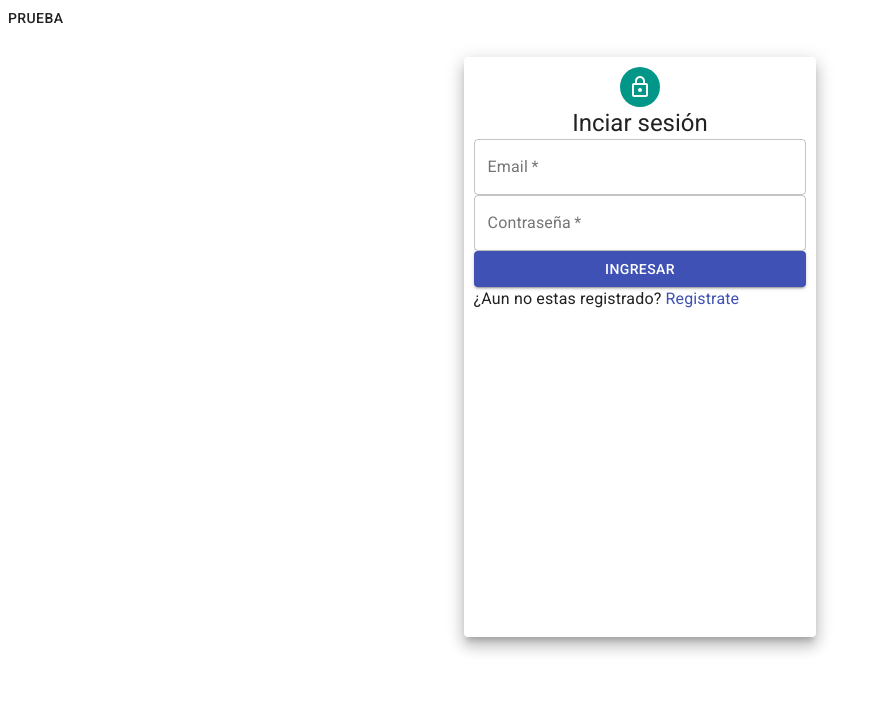
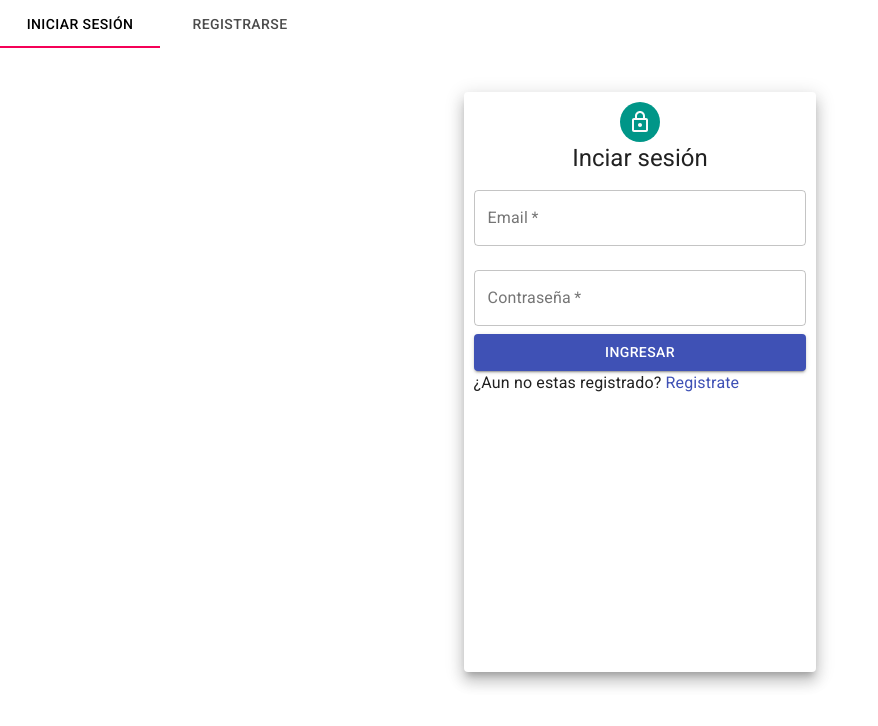
Before and after one commit to k-garrido/chat-app-client, a React (Create React App) app: page /login in a window 1280 px wide. Shown: the top 726 px of the page, without its empty margins (0-878 px from the left). Built offline with nearby package versions, Linux system fonts and the light colour scheme.

Commit message:
Avanzando con el registro

```diff
--- a/src/App.jsx
+++ b/src/App.jsx
@@ -1,16 +1,15 @@
 import React from "react";
-import { BrowserRouter as Router, Switch, Route, Link } from "react-router-dom";
-import { Button } from "@material-ui/core";
-import Login from './views/Login'
+import { BrowserRouter as Router, Switch, Route, Link } from "react-router-dom"
+import Login from './views/SignIn'
+import SingInOut from "./views/SingInOut";
 
 function App() {
   return (
     <Router>
       <div>
-        <Button>prueba</Button>
         <Switch>
           <Route path = "/login" >
-            <Login />
+            <SingInOut />
           </Route>
           <Route exact path = "/">
             Pagina de chat
--- a/src/views/Login.jsx
+++ /dev/null
@@ -1,40 +0,0 @@
-import React from 'react';
-import { Avatar, Grid, makeStyles, Paper, Typography, TextField, Button, Link } from '@material-ui/core';
-
-import { LockOutlined } from '@material-ui/icons';
-
-const useStyle = makeStyles({
-  paperStyle:{
-    padding: 10,
-    height: '70vh',
-    width: '26vw',
-    margin: '20px auto'
-  },
-  iconStyle:{
-    backgroundColor: '#009688'
-  }
-})
-
-const Login = () => {
-  const classes = useStyle();
-
-  return (
-   <Grid>
-     <Paper elevation={10} className={classes.paperStyle}>
-        <Grid align= 'center'>
-        <Avatar className= {classes.iconStyle}><LockOutlined /></Avatar>
-        <Typography variant="h5" color="initial">Inciar sesión</Typography>
-        </Grid>
-        <TextField id="outlined-basic" label="Email" variant="outlined" fullWidth required/>
-        <TextField id="outlined-basic" label="Contraseña" variant="outlined" type= 'password' fullWidth required/>
-        <Button color= 'primary' variant= 'contained' fullWidth> Ingresar </Button>
-        <Typography variant="body1" color="initial">
-          ¿Aun no estas registrado?
-          <Link href= '#'> Registrate</Link>
-        </Typography>
-     </Paper>
-   </Grid>
-  )
-}
-
-export default Login
--- /dev/null
+++ b/src/views/SignIn.jsx
@@ -0,0 +1,72 @@
+import React from "react";
+import {
+  Avatar,
+  Grid,
+  makeStyles,
+  Paper,
+  Typography,
+  TextField,
+  Button,
+  Link,
+} from "@material-ui/core";
+
+import { LockOutlined } from "@material-ui/icons";
+
+const useStyle = makeStyles({
+  paperStyle: {
+    padding: 10,
+    height: "70vh",
+    width: "26vw",
+    margin: "20px auto",
+  },
+  iconStyle: {
+    backgroundColor: "#009688",
+  },
+});
+
+const SingIn = () => {
+  const classes = useStyle();
+
+  return (
+    <Grid container>
+      <Paper elevation={10} className={classes.paperStyle}>
+        <Grid item align="center">
+          <Avatar className={classes.iconStyle}>
+            <LockOutlined />
+          </Avatar>
+          <Typography variant="h5" color="initial">
+            Inciar sesión
+          </Typography>
+        </Grid>
+        <Grid item>
+          <TextField
+            id="outlined-basic"
+            label="Email"
+            variant="outlined"
+            margin="normal"
+            fullWidth
+            required
+          />
+          <TextField
+            id="outlined-basic"
+            label="Contraseña"
+            variant="outlined"
+            margin="normal"
+            type="password"
+            fullWidth
+            required
+          />
+          <Button color="primary" variant="contained" fullWidth>
+            Ingresar
+          </Button>
+          <Typography variant="body1" color="initial">
+            ¿Aun no estas registrado?
+            <Link href="#"> Registrate</Link>
+          </Typography>
+        </Grid>
+      </Paper>
+    </Grid>
+  );
+};
+
+export default SingIn;
--- /dev/null
+++ b/src/views/SignUp.jsx
@@ -0,0 +1,76 @@
+import React from "react";
+import {
+  Avatar,
+  Grid,
+  makeStyles,
+  Paper,
+  Typography,
+  TextField,
+  Button,
+  Link,
+} from "@material-ui/core";
+
+import { LockOutlined } from "@material-ui/icons";
+
+const useStyle = makeStyles({
+  paperStyle: {
+    padding: 10,
+    height: "70vh",
+    width: "26vw",
+    margin: "20px auto",
+  },
+  iconStyle: {
+    backgroundColor: "#009688",
+  },
+});
+
+const SingIn = () => {
+  const classes = useStyle();
+
+  return (
+    <Grid container>
+      <Paper elevation={10} className={classes.paperStyle}>
+        <Grid item align="center">
+          <Avatar className={classes.iconStyle}>
+            <LockOutlined />
+          </Avatar>
+          <Typography variant="h5" color="initial">
+            Registro
+          </Typography>
+        </Grid>
+        <Grid item>
+        <TextField
+            id="outlined-basic"
+            label="Nombre"
+            variant="outlined"
+            margin="normal"
+            fullWidth
+            required
+          />
+          <TextField
+            id="outlined-basic"
+            label="Email"
+            variant="outlined"
+            margin="normal"
+            fullWidth
+            required
+          />
+          <TextField
+            id="outlined-basic"
+            label="Contraseña"
+            variant="outlined"
+            margin="normal"
+            type="password"
+            fullWidth
+            required
+          />
+          <Button color="primary" variant="contained" fullWidth>
+            Unirse
+          </Button>
+        </Grid>
+      </Paper>
+    </Grid>
+  );
+};
+
+export default SingIn;
--- /dev/null
+++ b/src/views/SingInOut.jsx
@@ -0,0 +1,68 @@
+import React from 'react'
+import PropTypes from 'prop-types';
+import {
+  Tabs,
+  Tab,
+  Typography,
+  Box,
+} from "@material-ui/core";
+import SignIn from './SignIn';
+import SignUp from './SignUp';
+
+function TabPanel(props) {
+  const { children, value, index, ...other } = props;
+
+  return (
+    <div
+      role="tabpanel"
+      hidden={value !== index}
+      id={`simple-tabpanel-${index}`}
+      aria-labelledby={`simple-tab-${index}`}
+      {...other}
+    >
+      {value === index && (
+        <Box sx={{ p: 3 }}>
+          <Typography>{children}</Typography>
+        </Box>
+      )}
+    </div>
+  );
+}
+
+TabPanel.propTypes = {
+  children: PropTypes.node,
+  index: PropTypes.number.isRequired,
+  value: PropTypes.number.isRequired,
+};
+
+function a11yProps(index) {
+  return {
+    id: `simple-tab-${index}`,
+    'aria-controls': `simple-tabpanel-${index}`,
+  };
+}
+
+const SingInOut = () => {
+  const [value, setValue] = React.useState(0);
+  const handleChange = (event, newValue) => {
+    setValue(newValue);
+  };
+  return (
+    <Box sx={{ width: '100%' }}>
+    <Box sx={{ borderBottom: 1, borderColor: 'divider' }}>
+      <Tabs value={value} onChange={handleChange} aria-label="basic tabs example">
+        <Tab label="Iniciar sesión" {...a11yProps(0)} />
+        <Tab label="Registrarse" {...a11yProps(1)} />
+      </Tabs>
+    </Box>
+    <TabPanel value={value} index={0}>
+      <SignIn />
+    </TabPanel>
+    <TabPanel value={value} index={1}>
+      <SignUp />
+    </TabPanel>
+  </Box>
+  )
+}
+
+export default SingInOut
```
Also changed, not shown: public/index.html (+0 -23 lines).
